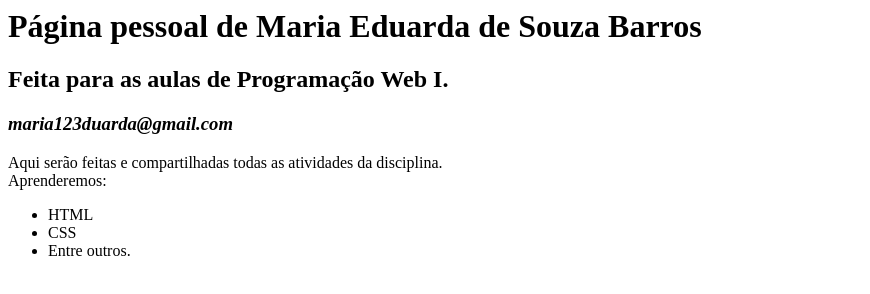
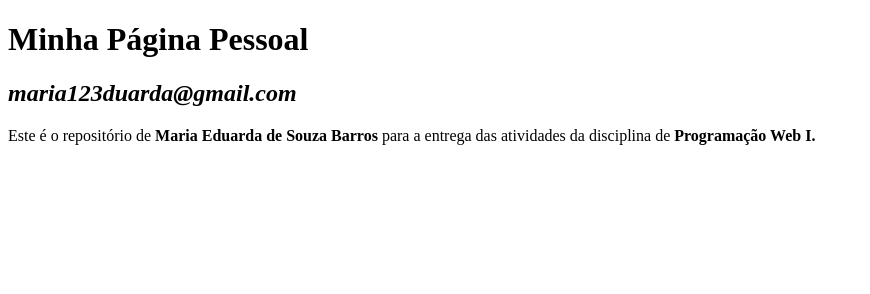
Before and after one commit to TeKel416/PaginaPessoal, a plain HTML site: page index.html in a window 1280 px wide. Shown: the whole page, without its empty margins (0-870 px from the left). Drawn offline with Linux system fonts and the light colour scheme.

Commit message:
Add files via upload

```diff
--- a/index.html
+++ b/index.html
@@ -1,27 +1,14 @@
+<!DOCTYPE html>
 <html>
 
 <head>
-<h1>
-Página pessoal de Maria Eduarda de Souza Barros
-</h1>
-<h2>
-Feita para as aulas de Programação Web I.
-</h2>
-<h3>
-<address> maria123duarda@gmail.com </address>
-</h3>
+<title>Maria Eduarda de Souza Barros</title>
+<h1>Minha Página Pessoal</h1>
+<h2><address>maria123duarda@gmail.com</address></h2>
 </head>
 
 <body>
-<p>
-Aqui serão feitas e compartilhadas todas as atividades da disciplina.
-<br>Aprenderemos:</br>
-<ul>
-<li>HTML</li>
-<li>CSS</li>
-<li>Entre outros.</li>
-</ul>
-</p>
+Este é o repositório de <b>Maria Eduarda de Souza Barros</b> para a entrega das atividades da disciplina de <b>Programação Web I.</b>
 </body>
 
 </html>
```
